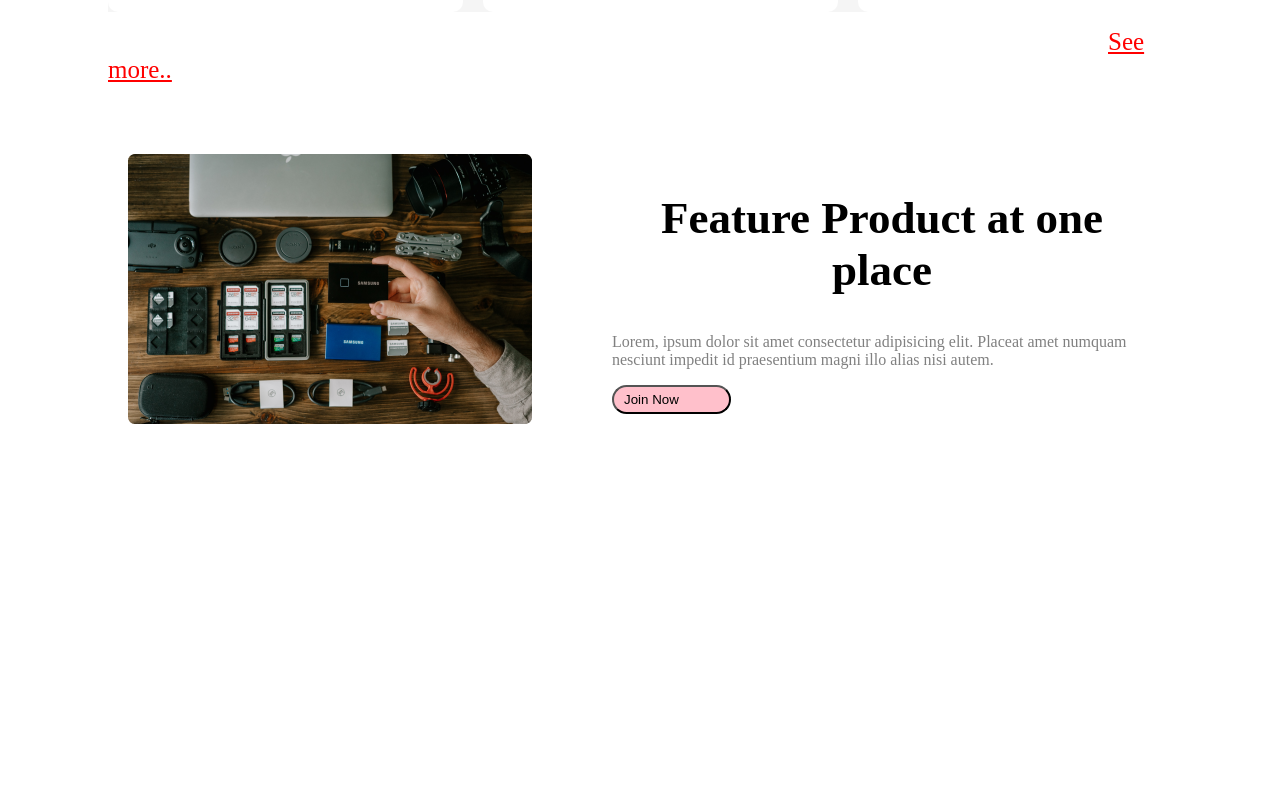
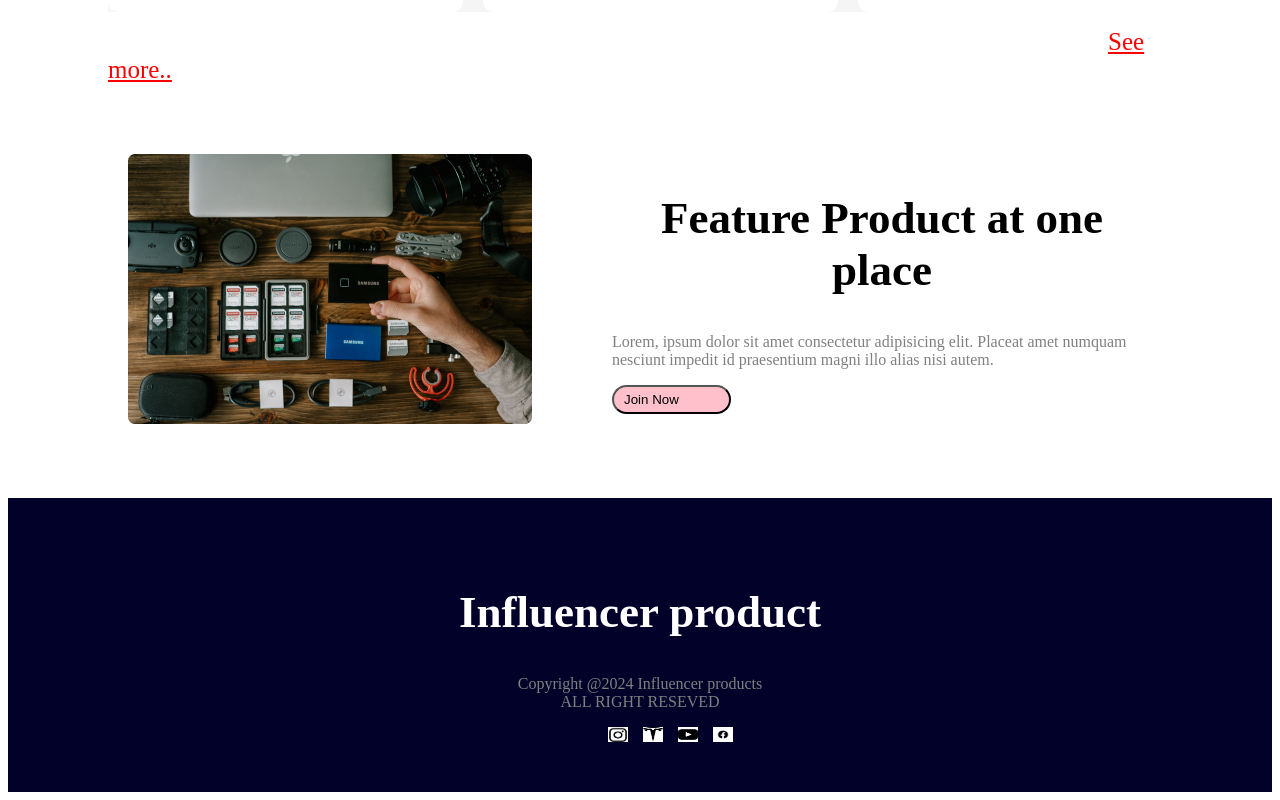
Before and after one commit to mddipu2219/Influencers-gear-web, a plain HTML site: page index.html in a window 1280 px wide. Shown: the part 2583-3383 px from the top of the page. Before the commit the page ends 3081 px from the top, so only its background shows below. Drawn offline with Linux system fonts and the light colour scheme.

Commit message:
finished footer

```diff
--- a/index.html
+++ b/index.html
@@ -155,5 +155,22 @@
         </div>
       </section>
     </main>
+    <footer>
+      <section class="footer">
+        <div class="footer-container">
+          <h1 class="tittle">Influencer product</h1>
+          <p class="description">
+            Copyright @2024 Influencer products <br />
+            ALL RIGHT RESEVED
+          </p>
+          <div class="footer_icons">
+            <img src="images/instagram.png" alt="" />
+            <img src="images/tesla.png" alt="" />
+            <img src="images/youtube.png" alt="" />
+            <img src="images/fb.png" alt="" />
+          </div>
+        </div>
+      </section>
+    </footer>
   </body>
 </html>
--- a/styles/style.css
+++ b/styles/style.css
@@ -107,6 +107,26 @@ color: red;
 .feature-content{
   text-align: left;
 }
+/* footer */
+.footer-container{
+  background-color: rgb(1, 1, 41);
+  color: white;
+  text-align: center;
+  padding: 50px;
+}
+.footer_icons {
+  display: flex;
+  margin-left: 550px;
+
+}
+.footer_icons img{
+  height: 15px;
+  width: 20px;
+  margin-right: 15px;
+}
+
+
+
 /* mobile view */
 @media screen and (max-width: 576px) {
   .nav {
```
Also changed, not shown: images/fb.png (added), images/instagram.png (added), images/tesla.png (added), images/youtube.png (added).
